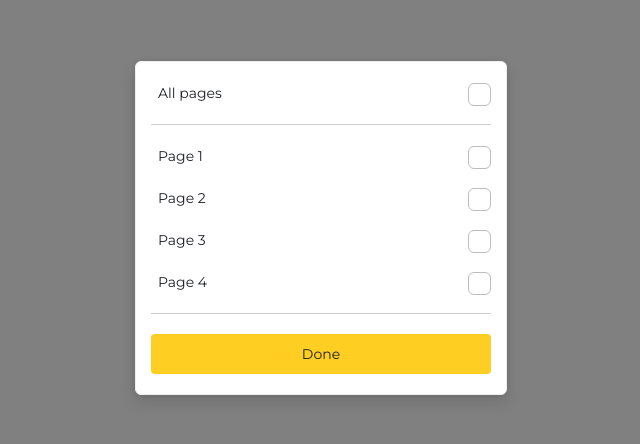
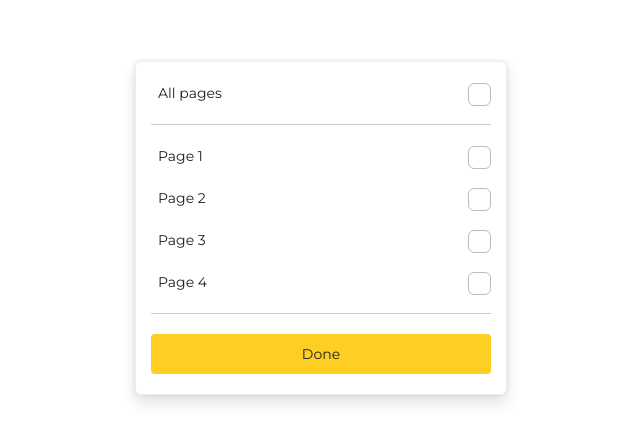
Before and after one commit to HamadiAZ/ellty-frontend, an Angular app: page / in a window 1280 px wide. Shown: the part 172-616 px from the top of the page, without its empty margins (319-959 px from the left). Built offline with nearby package versions, Linux system fonts and the light colour scheme.

Commit message:
style: :art: restore white background

```diff
--- a/src/app/app.html
+++ b/src/app/app.html
@@ -1,4 +1,4 @@
-<main class="main" style="min-height: 100vh; background-color: gray; display: flex; justify-content: center; align-items: center;">
+<main class="main" style="min-height: 100vh; background-color: white; display: flex; justify-content: center; align-items: center;">
   <div style="min-width: 370px; width: fit-content;  height: fit-content;display: flex; flex-direction: column; align-items: flex-start; padding: 10px 0px; background: #FFFFFF; border: 1px solid #EEEEEE; box-shadow: 0px 0px 4px rgba(20, 20, 20, 0.1), 0px 8px 15px rgba(20, 20, 20, 0.12); border-radius: 6px;">
 
     <app-todo text="All pages"></app-todo>
```
